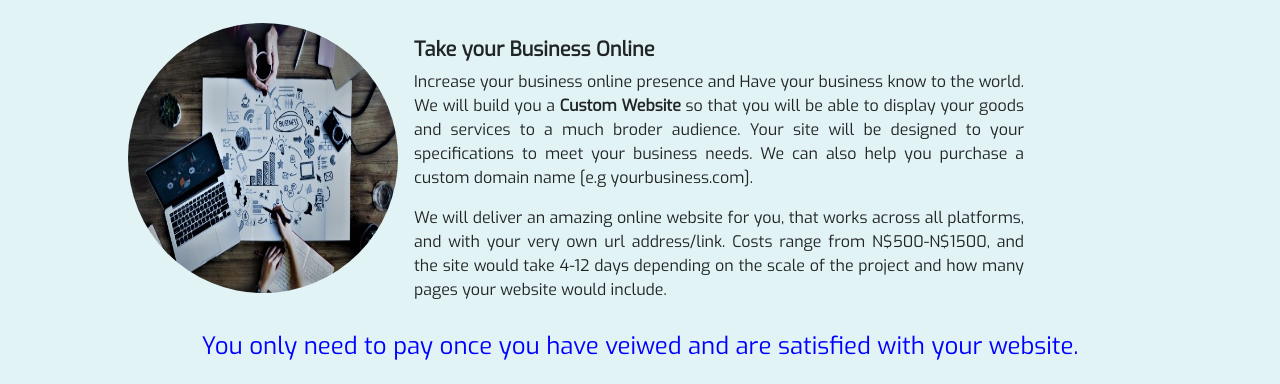
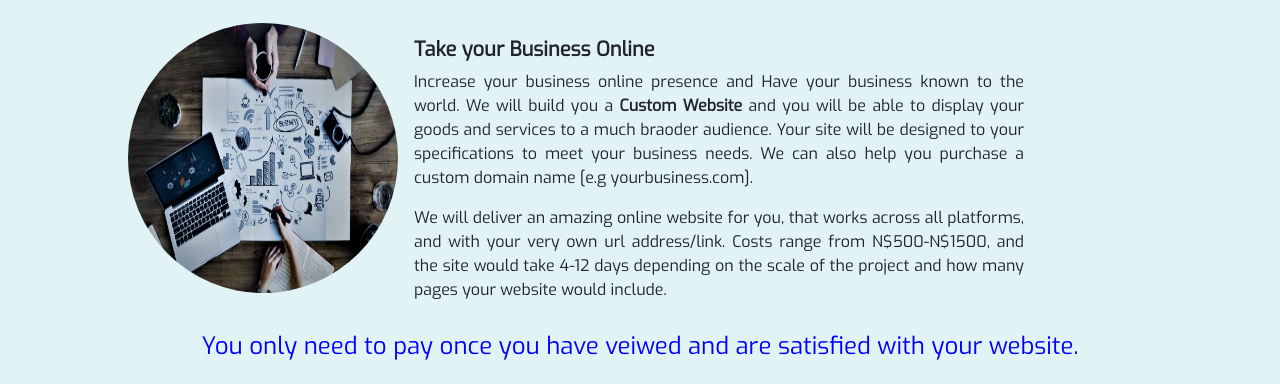
Before and after one commit to webcitizen/webcitizen, a plain HTML site: page na.html in a window 1280 px wide. Shown: the part 416-800 px from the top of the page. Drawn offline with nearby package versions, Linux system fonts and the light colour scheme.

Commit message:
Update na.html

```diff
--- a/na.html
+++ b/na.html
@@ -21,7 +21,7 @@
 		  <img src="img/business.jpg" style="width:270px;height:270px; border-radius: 50%;"class="align-self-center mr-3" alt="...">
 		  <div class="media-body">
 		    <h5 class="mt-0"><br><b>Take your Business Online</b></h5>
-		    <p>Increase your business online presence and Have your business know to the world. We will build you a <b>Custom Website</b> so that you will be able to display your goods and services to a much broder audience. Your site will be designed to your specifications to meet your business needs. We can also help you purchase a custom domain name [e.g yourbusiness.com].</p>
+		    <p>Increase your business online presence and Have your business known to the world. We will build you a <b>Custom Website</b> and you will be able to display your goods and services to a much braoder audience. Your site will be designed to your specifications to meet your business needs. We can also help you purchase a custom domain name [e.g yourbusiness.com].</p>
 		    <p class="mb-0">We will deliver an amazing online website for you, that works across all platforms, and with your very own url address/link. Costs range from N$500-N$1500, and the site would take 4-12 days depending on the scale of the project and how many pages your website would include.</p>
 		  </div>
 		</div>
```
